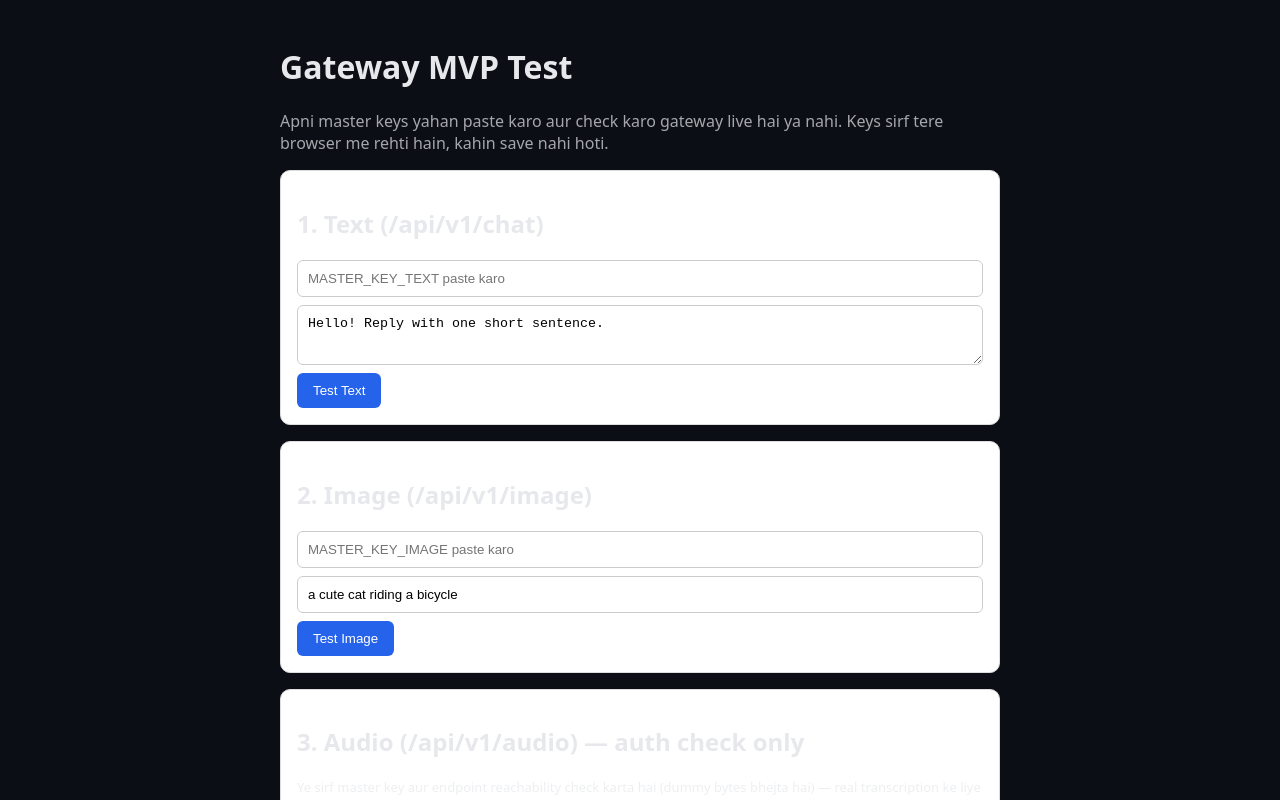
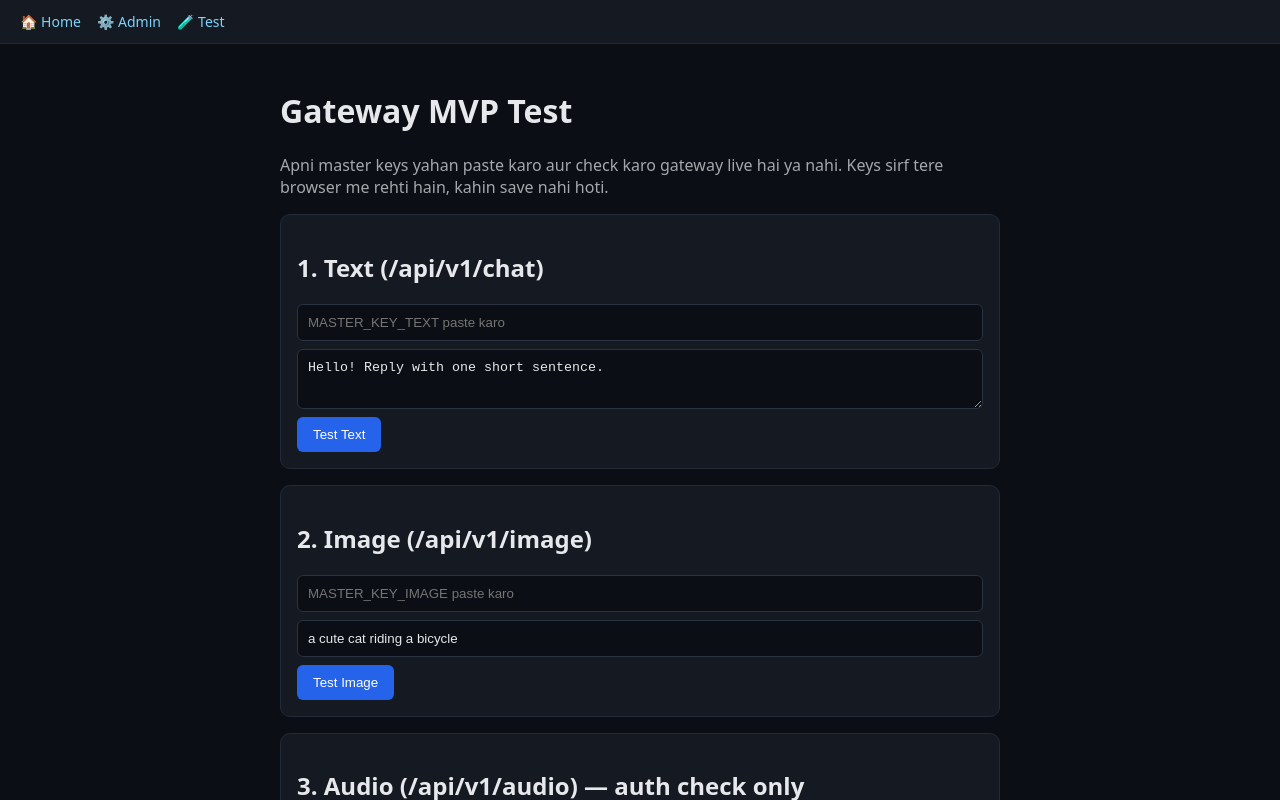
Before and after one commit to Shiva-sainiiii/personal-ai-gateway, a Next.js app: page /test in a window 1280 px wide. Shown: the top 800 px of the page. Built offline with nearby package versions, Linux system fonts and the light colour scheme.

Commit message:
Extract ai-gateway-nav-fix.zip via Easy DevOps

```diff
--- a/app/layout.js
+++ b/app/layout.js
@@ -15,8 +15,37 @@ export default function RootLayout({ children }) {
           color: "#e6e8eb",
         }}
       >
+        <nav
+          style={{
+            position: "sticky",
+            top: 0,
+            zIndex: 100,
+            display: "flex",
+            gap: 16,
+            padding: "12px 20px",
+            background: "#141922",
+            borderBottom: "1px solid #232b38",
+          }}
+        >
+          <a href="/" style={navLinkStyle}>
+            🏠 Home
+          </a>
+          <a href="/admin" style={navLinkStyle}>
+            ⚙️ Admin
+          </a>
+          <a href="/test" style={navLinkStyle}>
+            🧪 Test
+          </a>
+        </nav>
         {children}
       </body>
     </html>
   );
 }
+
+const navLinkStyle = {
+  color: "#7dd3fc",
+  textDecoration: "none",
+  fontSize: 14,
+  fontWeight: 500,
+};
--- a/app/test/page.js
+++ b/app/test/page.js
@@ -72,8 +72,8 @@ export default function TestPage() {
   }
 
   return (
-    <main style={{ padding: 24, maxWidth: 720, margin: "0 auto", fontFamily: "system-ui, sans-serif" }}>
-      <h1>Gateway MVP Test</h1>
+    <main style={{ padding: 24, maxWidth: 720, margin: "0 auto", fontFamily: "system-ui, sans-serif", color: "#e6e8eb" }}>
+      <h1 style={{ color: "#e6e8eb" }}>Gateway MVP Test</h1>
       <p style={{ opacity: 0.7 }}>
         Apni master keys yahan paste karo aur check karo gateway live hai ya nahi. Keys sirf tere browser me
         rehti hain, kahin save nahi hoti.
@@ -166,6 +166,6 @@ function Result({ r }) {
   );
 }
 
-const box = { position: "relative", zIndex: 1, isolation: "isolate", overflow: "hidden", border: "1px solid #ddd", borderRadius: 10, padding: 16, marginBottom: 16, background: "#fff" };
-const input = { display: "block", width: "100%", padding: 10, marginBottom: 8, borderRadius: 6, border: "1px solid #ccc", boxSizing: "border-box" };
+const box = { position: "relative", zIndex: 1, isolation: "isolate", overflow: "hidden", border: "1px solid #232b38", borderRadius: 10, padding: 16, marginBottom: 16, background: "#141922" };
+const input = { display: "block", width: "100%", padding: 10, marginBottom: 8, borderRadius: 6, border: "1px solid #2a3341", background: "#0b0e14", color: "#e6e8eb", boxSizing: "border-box" };
 const button = { padding: "10px 16px", borderRadius: 6, border: "none", background: "#2563eb", color: "white", cursor: "pointer" };
```
